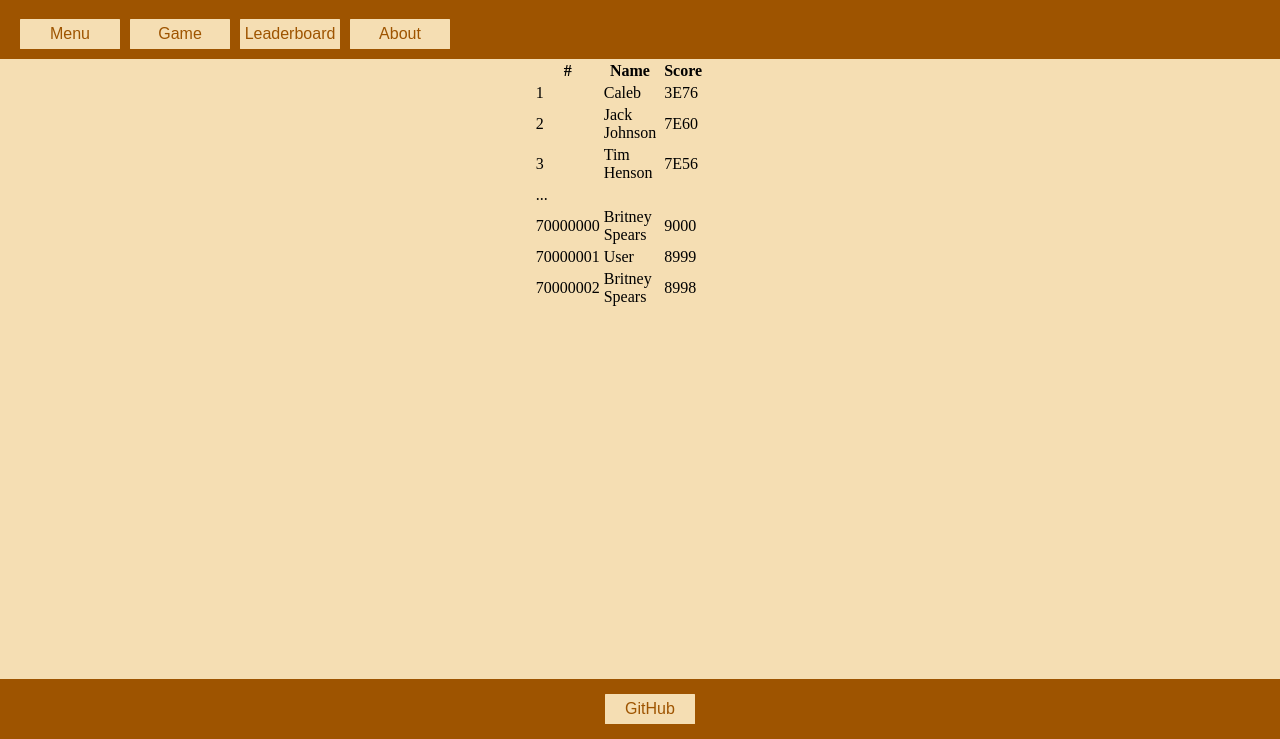
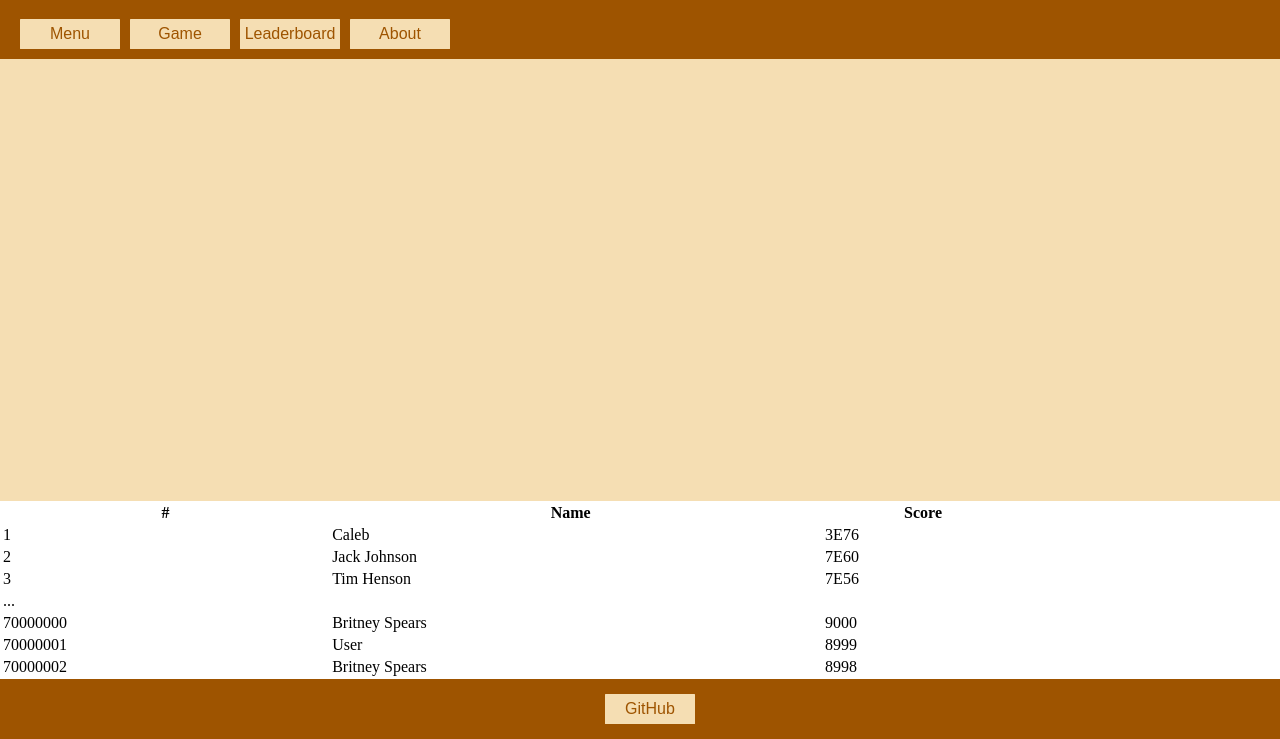
Before and after one commit to cds2005/startup, a plain HTML site: page leaderboard.html in a window 1280 px wide. Shown: the part 61-800 px from the top of the page. Drawn offline with Linux system fonts and the light colour scheme.

Commit message:
leaderboard.html - fixed incorrect formatting with mixed up tags

```diff
--- a/leaderboard.html
+++ b/leaderboard.html
@@ -26,8 +26,9 @@
         </nav>
     </header>
 
-    <div class = "ldrbrdMain">
+
         <main>
+          <div class = "ldrbrdMain"></div>
             <table>
                 <thead>
                   <tr>
```
